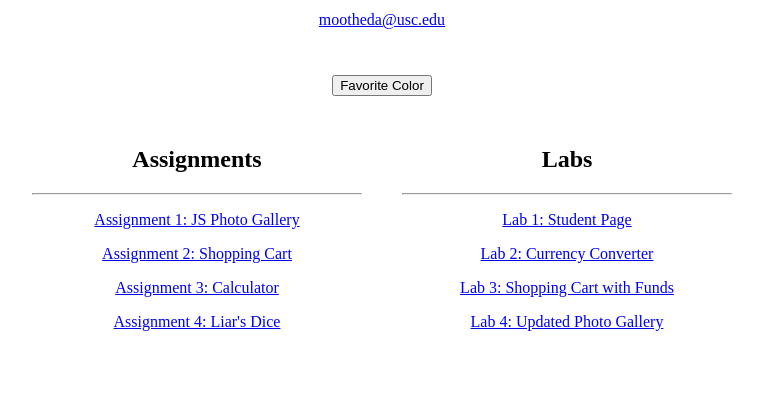
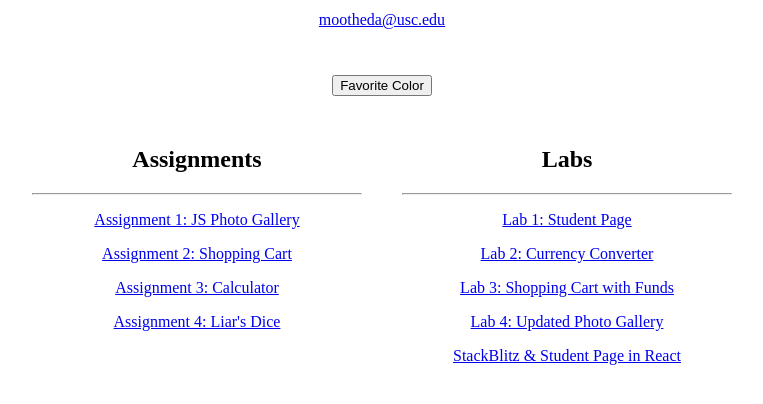
Before and after one commit to uscwebdev/itp301-submissions-ninamoothedath, a plain HTML site: page index.html in a window 1280 px wide. Shown: the part 130-534 px from the top of the page, without its empty margins (258-1021 px from the left). Drawn offline with Linux system fonts and the light colour scheme.

Commit message:
lab 5 submission

```diff
--- a/index.html
+++ b/index.html
@@ -53,6 +53,10 @@
 				<p><a href="lab_02/lab_02.html">Lab 2: Currency Converter</p>
 				<p><a href="lab_03/index.html">Lab 3: Shopping Cart with Funds</p>
 				<p><a href="lab_04/index.html">Lab 4: Updated Photo Gallery</p>
+				<p><a href="https://stackblitz.com/edit/react-gypet1?file=src%2Findex.js">StackBlitz & Student Page in React</p>
+
+
+
 			</div><!-- column 2 -->
 
 		</div> <!-- container -->
```
